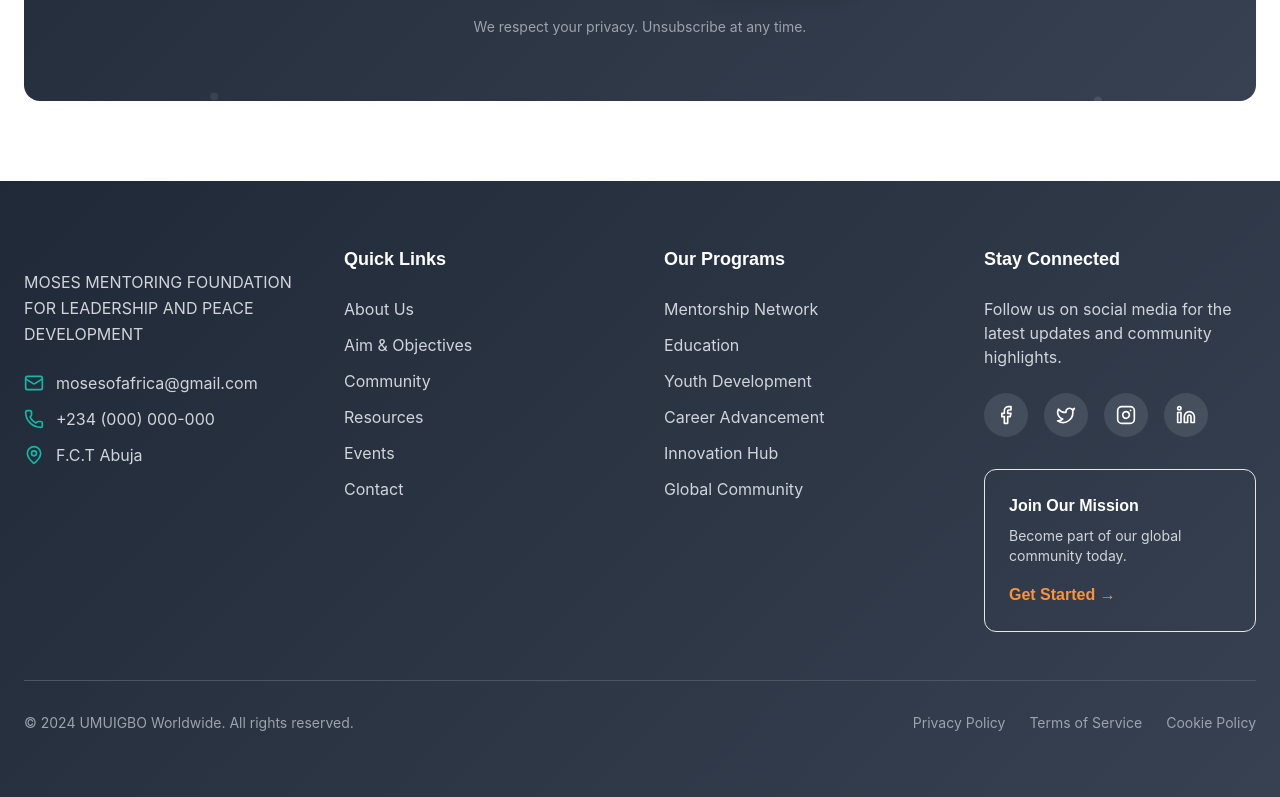
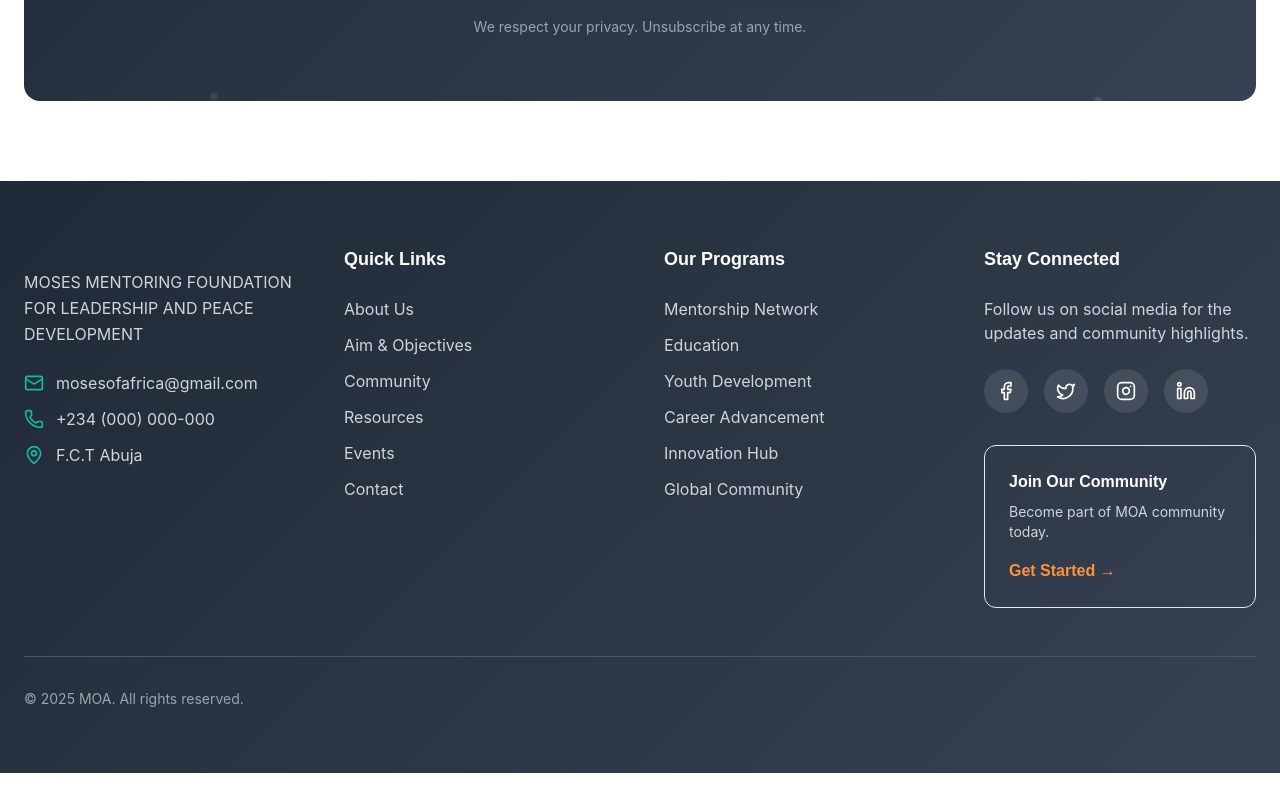
Before and after one commit to YongoDavid/MOA-Foundation, a React (Create React App) app: page / in a window 1280 px wide. Shown: the part 3295-4092 px from the top of the page. After the commit the page ends 4068 px from the top, so only its background shows below. Built offline with nearby package versions, Linux system fonts and the light colour scheme.

Commit message:
Commit code sandbox test

```diff
--- a/src/components/Footer.js
+++ b/src/components/Footer.js
@@ -1,4 +1,12 @@
-import { Facebook, Twitter, Instagram, Linkedin, Mail, Phone, MapPin } from "lucide-react"
+import {
+  Facebook,
+  Twitter,
+  Instagram,
+  Linkedin,
+  Mail,
+  Phone,
+  MapPin,
+} from "lucide-react";
 
 const Footer = () => {
   const socialLinks = [
@@ -6,7 +14,7 @@ const Footer = () => {
     { icon: Twitter, href: "#", label: "Twitter" },
     { icon: Instagram, href: "#", label: "Instagram" },
     { icon: Linkedin, href: "#", label: "LinkedIn" },
-  ]
+  ];
 
   const quickLinks = [
     { name: "About Us", href: "#about" },
@@ -15,7 +23,7 @@ const Footer = () => {
     { name: "Resources", href: "#resources" },
     { name: "Events", href: "#events" },
     { name: "Contact", href: "#contact" },
-  ]
+  ];
 
   const programs = [
     { name: "Mentorship Network", href: "#" },
@@ -24,7 +32,7 @@ const Footer = () => {
     { name: "Career Advancement", href: "#" },
     { name: "Innovation Hub", href: "#" },
     { name: "Global Community", href: "#" },
-  ]
+  ];
 
   return (
     <footer className="gradient-dark text-white">
@@ -45,11 +53,15 @@ const Footer = () => {
             <div className="space-y-3">
               <div className="flex items-center gap-3">
                 <Mail className="h-5 w-5 text-teal" />
-                <span className="font-inter text-gray-300">mosesofafrica@gmail.com</span>
+                <span className="font-inter text-gray-300">
+                  mosesofafrica@gmail.com
+                </span>
               </div>
               <div className="flex items-center gap-3">
                 <Phone className="h-5 w-5 text-teal" />
-                <span className="font-inter text-gray-300">+234 (000) 000-000</span>
+                <span className="font-inter text-gray-300">
+                  +234 (000) 000-000
+                </span>
               </div>
               <div className="flex items-center gap-3">
                 <MapPin className="h-5 w-5 text-teal" />
@@ -60,7 +72,9 @@ const Footer = () => {
 
           {/* Quick Links */}
           <div>
-            <h3 className="text-lg font-poppins font-semibold text-white mb-6">Quick Links</h3>
+            <h3 className="text-lg font-poppins font-semibold text-white mb-6">
+              Quick Links
+            </h3>
             <ul className="space-y-3">
               {quickLinks.map((link) => (
                 <li key={link.name}>
@@ -77,7 +91,9 @@ const Footer = () => {
 
           {/* Programs */}
           <div>
-            <h3 className="text-lg font-poppins font-semibold text-white mb-6">Our Programs</h3>
+            <h3 className="text-lg font-poppins font-semibold text-white mb-6">
+              Our Programs
+            </h3>
             <ul className="space-y-3">
               {programs.map((program) => (
                 <li key={program.name}>
@@ -94,16 +110,19 @@ const Footer = () => {
 
           {/* Newsletter & Social */}
           <div>
-            <h3 className="text-lg font-poppins font-semibold text-white mb-6">Stay Connected</h3>
+            <h3 className="text-lg font-poppins font-semibold text-white mb-6">
+              Stay Connected
+            </h3>
 
             <p className="font-inter text-gray-300 mb-6">
-              Follow us on social media for the latest updates and community highlights.
+              Follow us on social media for the updates and community
+              highlights.
             </p>
 
             {/* Social Links */}
             <div className="flex gap-4 mb-8">
               {socialLinks.map((social) => {
-                const IconComponent = social.icon
+                const IconComponent = social.icon;
                 return (
                   <a
                     key={social.label}
@@ -113,14 +132,18 @@ const Footer = () => {
                   >
                     <IconComponent className="h-5 w-5 text-white" />
                   </a>
-                )
+                );
               })}
             </div>
 
             {/* CTA Card */}
             <div className="bg-bright-orange/20 border border-bright-orange/30 rounded-xl p-6">
-              <h4 className="font-poppins font-semibold text-white mb-2">Join Our Mission</h4>
-              <p className="font-inter text-gray-300 text-sm mb-4">Become part of our global community today.</p>
+              <h4 className="font-poppins font-semibold text-white mb-2">
+                Join Our Community
+              </h4>
+              <p className="font-inter text-gray-300 text-sm mb-4">
+                Become part of MOA community today.
+              </p>
               <a
                 href="#"
                 className="inline-flex items-center font-poppins font-semibold text-bright-orange hover:text-white transition-colors duration-300"
@@ -133,32 +156,13 @@ const Footer = () => {
 
         {/* Bottom Bar */}
         <div className="border-t border-gray-600 mt-12 pt-8 flex flex-col md:flex-row justify-between items-center">
-          <p className="font-inter text-gray-400 text-sm">© 2024 UMUIGBO Worldwide. All rights reserved.</p>
-
-          <div className="flex gap-6 mt-4 md:mt-0">
-            <a
-              href="#"
-              className="font-inter text-gray-400 hover:text-bright-orange text-sm transition-colors duration-300"
-            >
-              Privacy Policy
-            </a>
-            <a
-              href="#"
-              className="font-inter text-gray-400 hover:text-bright-orange text-sm transition-colors duration-300"
-            >
-              Terms of Service
-            </a>
-            <a
-              href="#"
-              className="font-inter text-gray-400 hover:text-bright-orange text-sm transition-colors duration-300"
-            >
-              Cookie Policy
-            </a>
-          </div>
+          <p className="font-inter text-gray-400 text-sm">
+            © 2025 MOA. All rights reserved.
+          </p>
         </div>
       </div>
     </footer>
-  )
-}
+  );
+};
 
 export default Footer;
```
Also changed, not shown: 1 other file (tests, documents, lock files or other folders).
